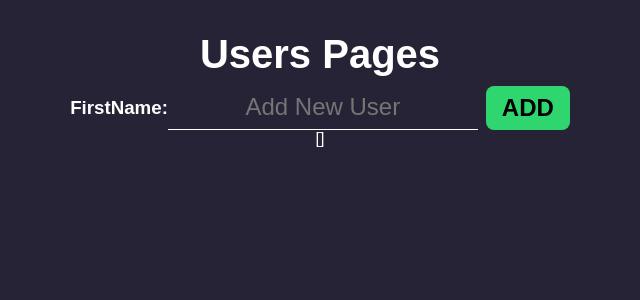
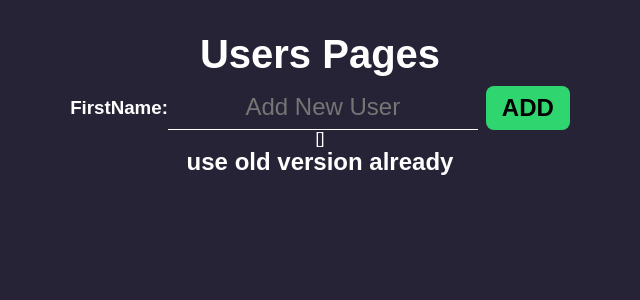
Before and after one commit to p0ngzzz/master-nuxt, a Nuxt app: page /users in a window 1280 px wide. Shown: the top 300 px of the page, without its empty margins (320-960 px from the left). Built offline with nearby package versions, Linux system fonts and the light colour scheme.

Commit message:
add text use old version

```diff
--- a/components/UserComponent.vue
+++ b/components/UserComponent.vue
@@ -1,5 +1,6 @@
 <template>
   <div id="user">
+    <h2>use old version already</h2>
     <!-- <div class="user-table">
       <table>
         <thead>
```
